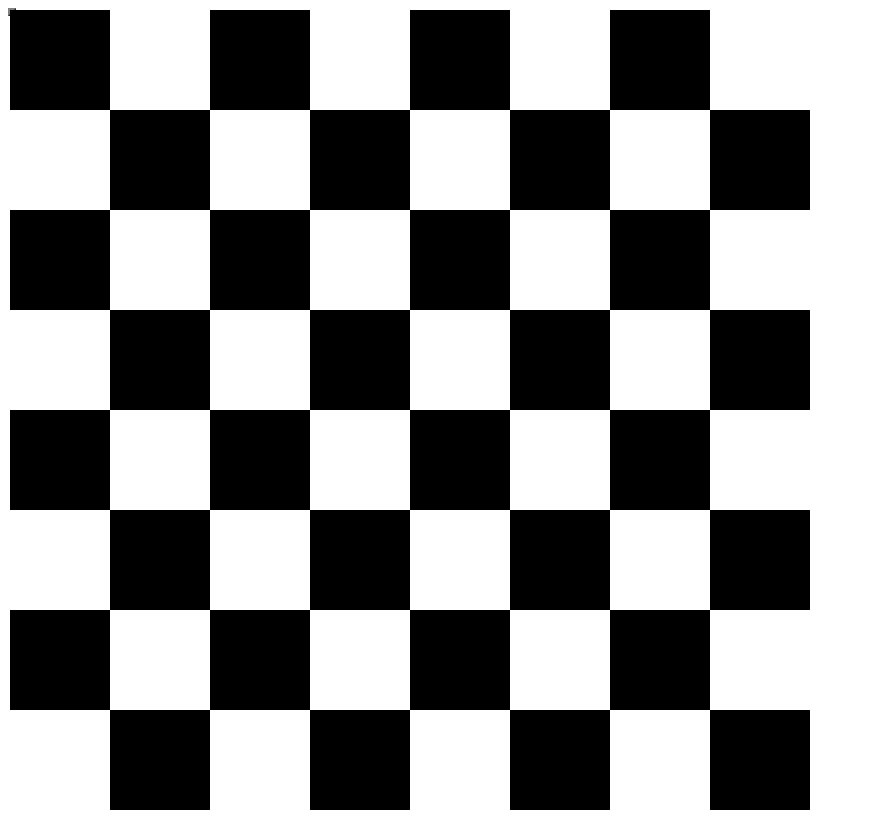
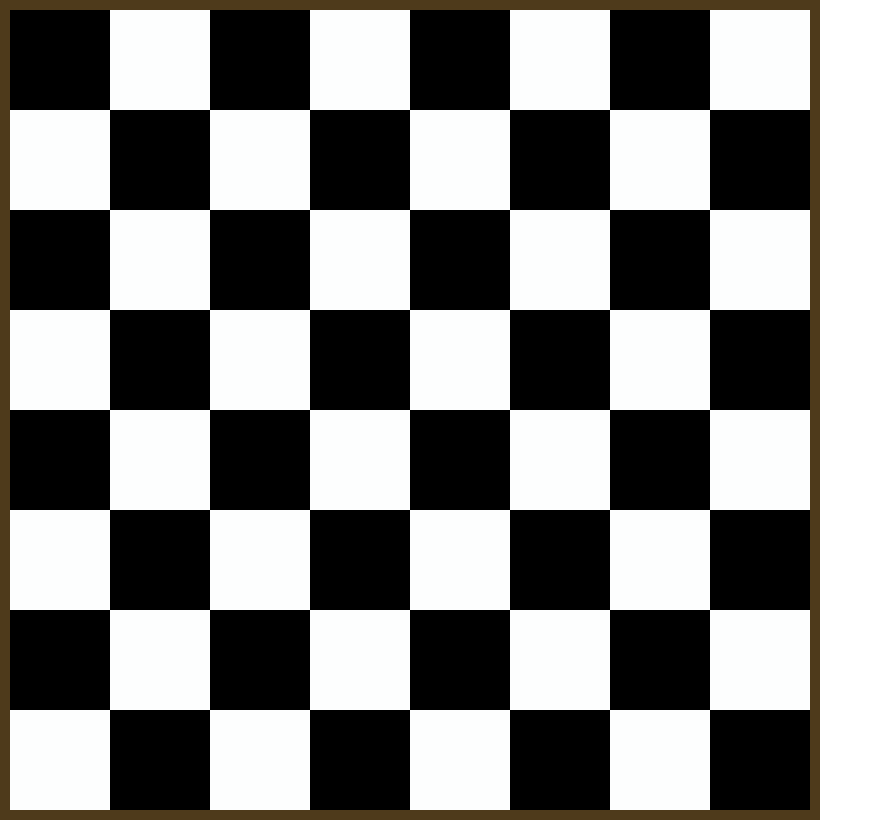
Before and after one commit to matheusabf/Tabuleiro, a plain HTML site: page index.html in a window 1280 px wide. Shown: the whole page, without its empty margins (0-875 px from the left). Drawn offline with Linux system fonts and the light colour scheme.

Commit message:
Tabuleiro Bonito

```diff
--- a/css/main.css
+++ b/css/main.css
@@ -1,7 +1,23 @@
-.teste{
+.teste33{
 	position: absolute;
 	left: 10px;
 	top: 10px;
+	width: 800px;
+	height: 800px;
+	background-color: #FDFEFE;
+}
+.teste34{
+	position: absolute;
+	left: 0px;
+	top: 0px;
+	width: 820px;
+	height: 820px;
+	background-color: #4E3A1B;
+}
+.teste{
+	position: absolute;
+	left: 0px;
+	top: 0px;
 	width: 100px;
 	height: 100px;
 	background-color: #000000;
--- a/index.html
+++ b/index.html
@@ -1,4 +1,4 @@
-<!doctype html>
+<!Doctype html>
 <html>
 <head>
 <meta charset=utf-8 />
@@ -8,6 +8,8 @@
 <body>
 <table border="4">
 <tr>
+<div class="teste34" />
+<div class="teste33" />
 <div class="teste" />
 <div class="teste2" />
 <div class="teste3" />
```
